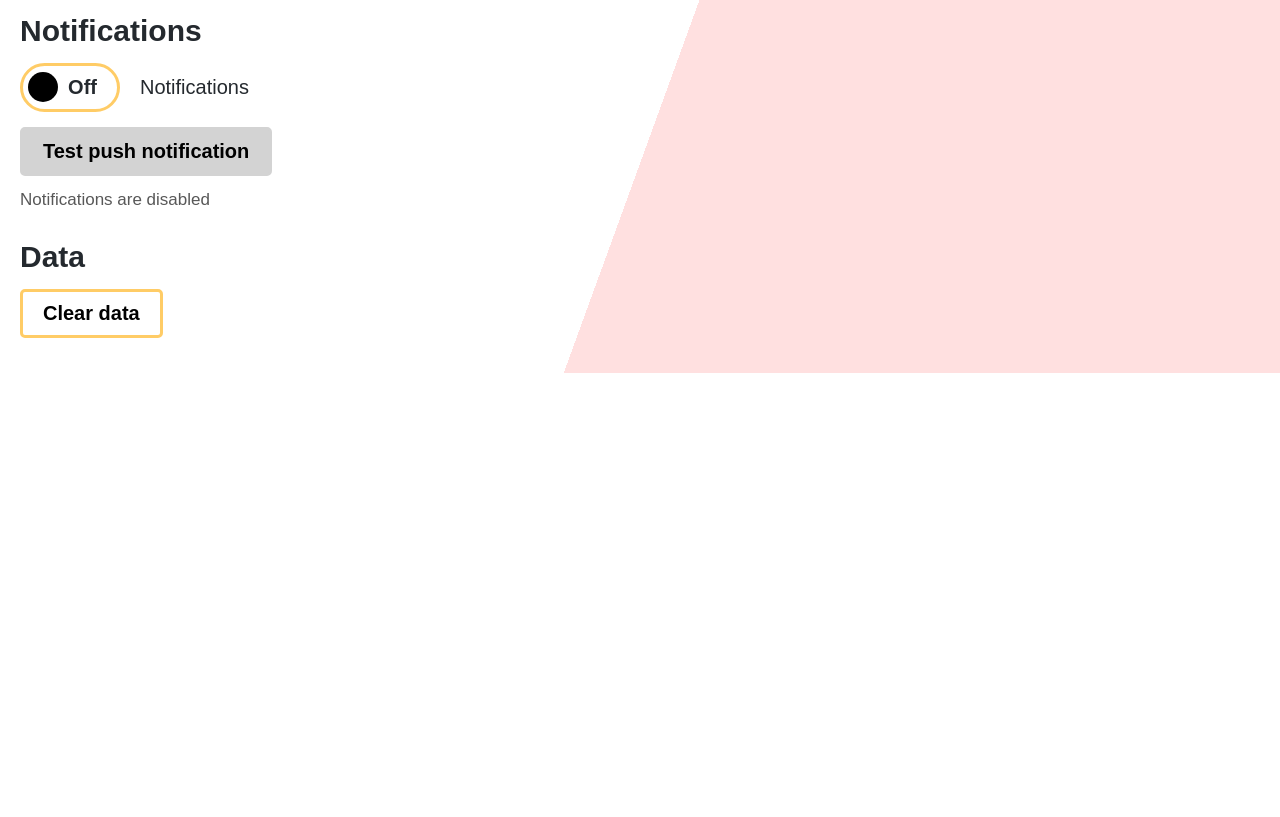
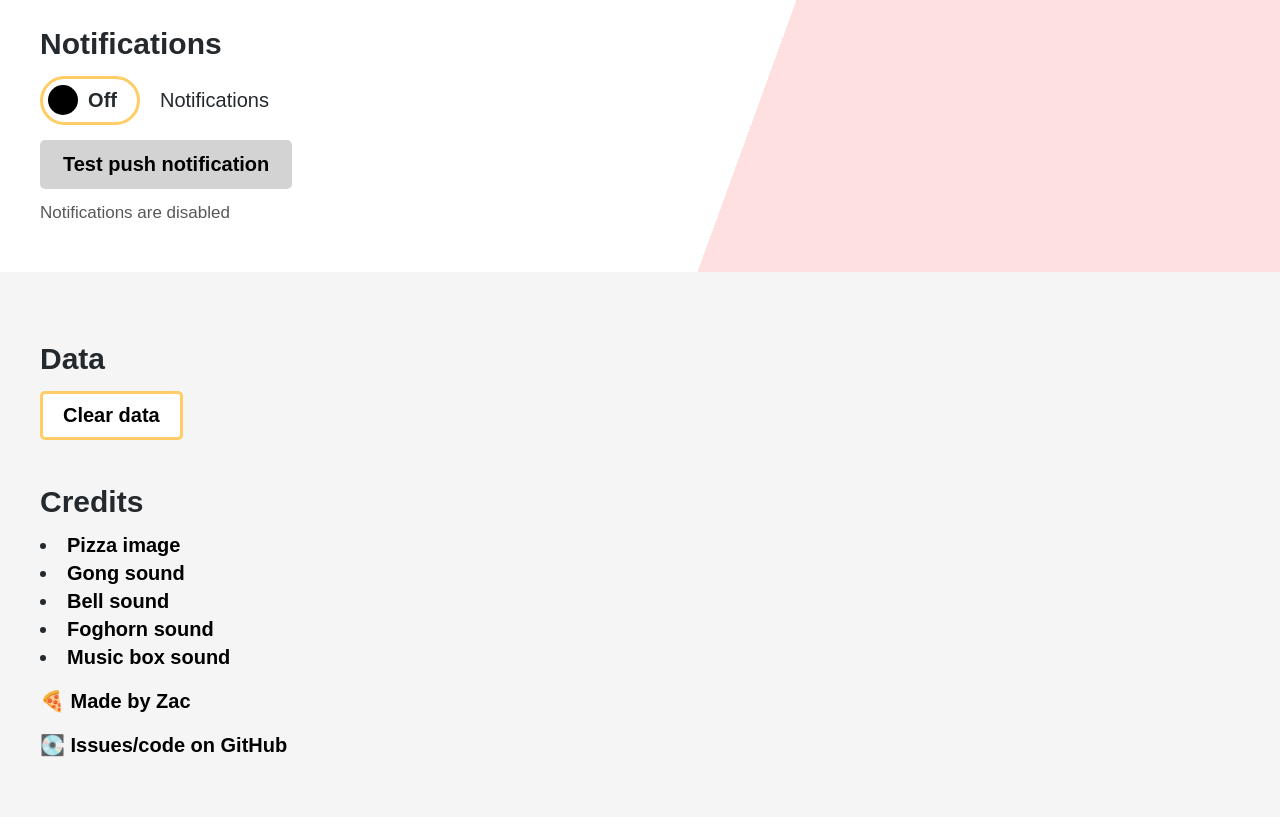
Before and after one commit to zoetrope69/timer-town, a plain HTML site: page index.html in a window 1280 px wide. Shown: the part 1030-1847 px from the top of the page. Before the commit the page ends 1403 px from the top, so only its background shows below. Drawn offline with nearby package versions, Linux system fonts and the light colour scheme.

Commit message:
Add credits section

```diff
--- a/index.html
+++ b/index.html
@@ -27,6 +27,7 @@
 
 <body>
   <div id="app">
+    <main class="main">
       <div
         class="faded"
         :class="{ 'faded--active': sharedState.timerRunning }"
@@ -156,14 +157,74 @@
       <p v-if="!sharedState.notificationsEnabled" class="disabled-message">
         Notifications are disabled
       </p>
+    </main>
 
-    <h2>
-      Data
-    </h2>
+    <footer class="footer">
+      <h2>Data</h2>
 
       <button v-on:click="handleClearDataClick" class="button button--secondary">
         Clear data
       </button>
+
+      <h2>Credits</h2>
+
+      <ul class="footer__credits">
+        <li class="footer__credits__item">
+          <a
+            rel="noreferrer"
+            class="footer__credits__link"
+            href="https://web.archive.org/web/20091022051105/http://geocities.com/jhosel/index.html"
+          >
+            Pizza image
+          </a>
+        </li>
+        <li class="footer__credits__item">
+          <a
+            rel="noreferrer"
+            class="footer__credits__link"
+            href="http://soundbible.com/1815-A-Tone.html"
+          >
+            Gong sound
+          </a>
+        </li>
+        <li class="footer__credits__item">
+          <a
+            rel="noreferrer"
+            class="footer__credits__link"
+            href="http://soundbible.com/2218-Service-Bell-Help.html"
+          >
+            Bell sound
+          </a>
+        </li>
+        <li class="footer__credits__item">
+          <a
+            rel="noreferrer"
+            class="footer__credits__link"
+            href="http://soundbible.com/2142-FogHorn-Barge.html"
+          >
+            Foghorn sound
+          </a>
+        </li>
+        <li class="footer__credits__item">
+          <a
+            rel="noreferrer"
+            class="footer__credits__link"
+            href="http://soundbible.com/1619-Music-Box.html"
+          >
+            Music box sound
+          </a>
+        </li>
+      </ul>
+
+
+      <a class="footer__link" href="https://zaccolley.com">
+        <span aria-hidden>🍕</span> Made by Zac
+      </a>
+
+      <a class="footer__link" href="https://github.com/zaccolley/pizza-timer">
+        <span aria-hidden>💽</span> Issues/code on GitHub
+      </a>
+    </footer>
   </div>
 </body>
 
--- a/style.css
+++ b/style.css
@@ -12,12 +12,45 @@
 }
 
 body {
-  padding: 1em;
   font-family: sans-serif;
   font-size: 18px;
   color: #24292e;
   border-top: 10px solid #ffe0e0;
-  border-bottom: 150px solid #ffe0e0;
+}
+
+.main,
+.footer {
+  padding: 1em;
+}
+
+.footer {
+  background: whiteSmoke;
+}
+
+.footer__credits {
+  margin-bottom: 1em;
+}
+
+.footer__credits__item {
+  margin-bottom: 0.25em;
+  list-style-position: inside;
+}
+
+.footer__credits__link,
+.footer__link {
+  text-decoration: none;
+  font-weight: 600;
+  color: black;
+}
+
+.footer__credits__link:hover,
+.footer__link:hover {
+  opacity: 0.85;
+}
+
+.footer__link {
+  display: block;
+  margin-bottom: 1em;
 }
 
 input,
@@ -87,9 +120,13 @@ h2 {
   transition: all 0.1s ease-in-out;
 }
 
+.button:hover {
+  opacity: 0.85;
+}
+
 .button--bigger {
   margin-right: 0.5em;
-  padding: 0.75em 1em;
+  padding: 0.65em 1em;
   font-size: 1.75em;
   border-width: 4px;
 }
@@ -136,6 +173,10 @@ h2 {
 
   cursor: pointer;
   transition: all 0.1s ease-in-out;
+}
+
+.toggle__button:hover {
+  opacity: 0.95;
 }
 
 .toggle__button--active {
@@ -244,6 +285,11 @@ h2 {
     );
   }
 
+  .main,
+  .footer {
+    padding: 2em;
+  }
+
   .timer {
     margin: 0;
     font-size: 10em;
```
Also changed, not shown: client.js (+2 -8 lines). Lines whose indentation alone changed are shown as unchanged.
